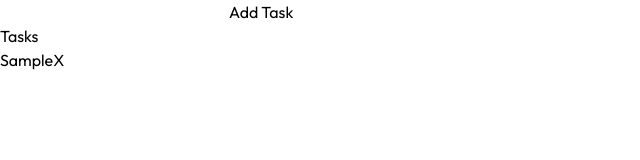
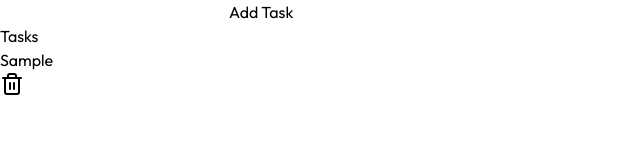
Before and after one commit to josh098741/simple-todo-app, a React app in the folder frontend/: page / in a window 1280 px wide. Both pictures are taken after typing "Sample" into the empty fields and a click on the button "Add Task". Shown: the top 160 px of the page, without its empty margins (0-640 px from the left). Built offline with nearby package versions, Linux system fonts and the light colour scheme; the HTML template or start-up script is replaced by a standard one.

Commit message:
Additional commit

```diff
--- a/frontend/package.json
+++ b/frontend/package.json
@@ -10,6 +10,7 @@
     "preview": "vite preview"
   },
   "dependencies": {
+    "lucide-react": "^0.546.0",
     "react": "^19.1.1",
     "react-dom": "^19.1.1"
   },
--- a/frontend/src/components/Body.jsx
+++ b/frontend/src/components/Body.jsx
@@ -1,4 +1,5 @@
 import React,{useState} from 'react'
+import { Trash2 } from 'lucide-react'
 
 function Body(){
 
@@ -7,8 +8,14 @@ function Body(){
 
     const handleTasks = () => {
         const newTask = task
+        if(newTask.trim() === "") return;
         setTasks([...tasks, newTask])
         setTask("")
+    }
+
+    const handleDeleteTask = (index) => {
+        const updatedTask = tasks.filter((_,i) => i !== index)
+        setTasks(updatedTask)
     }
 
     return(
@@ -19,7 +26,7 @@ function Body(){
             </div>
             <div className="border mt-5 h-[600px]">
                 <div className=" bg-gradient-to-r from-blue-500 text-center border-b">
-                    <h1 className="text-2xl">Tasks</h1>
+                    <h1 className="text-2xl text-white">Tasks</h1>
                 </div>
                 <div>
                     <div className="flex flex-wrap">
@@ -27,9 +34,9 @@ function Body(){
                             tasks && tasks.length > 0 ?
                             tasks.map((item,index) => (
                                 <div>
-                                    <div className="border inline-flex m-1 gap-3" key={index}>
+                                    <div className="border border-slate-700 rounded inline-flex m-1 gap-3 p-1" key={index}>
                                         <span>{item}</span>
-                                        <span>X</span>
+                                        <span onClick={() => handleDeleteTask(index)}><Trash2 className="w-5" /></span>
                                     </div>
                                 </div>
                             ))
```
Also changed, not shown: 1 other file (tests, documents, lock files or other folders).
